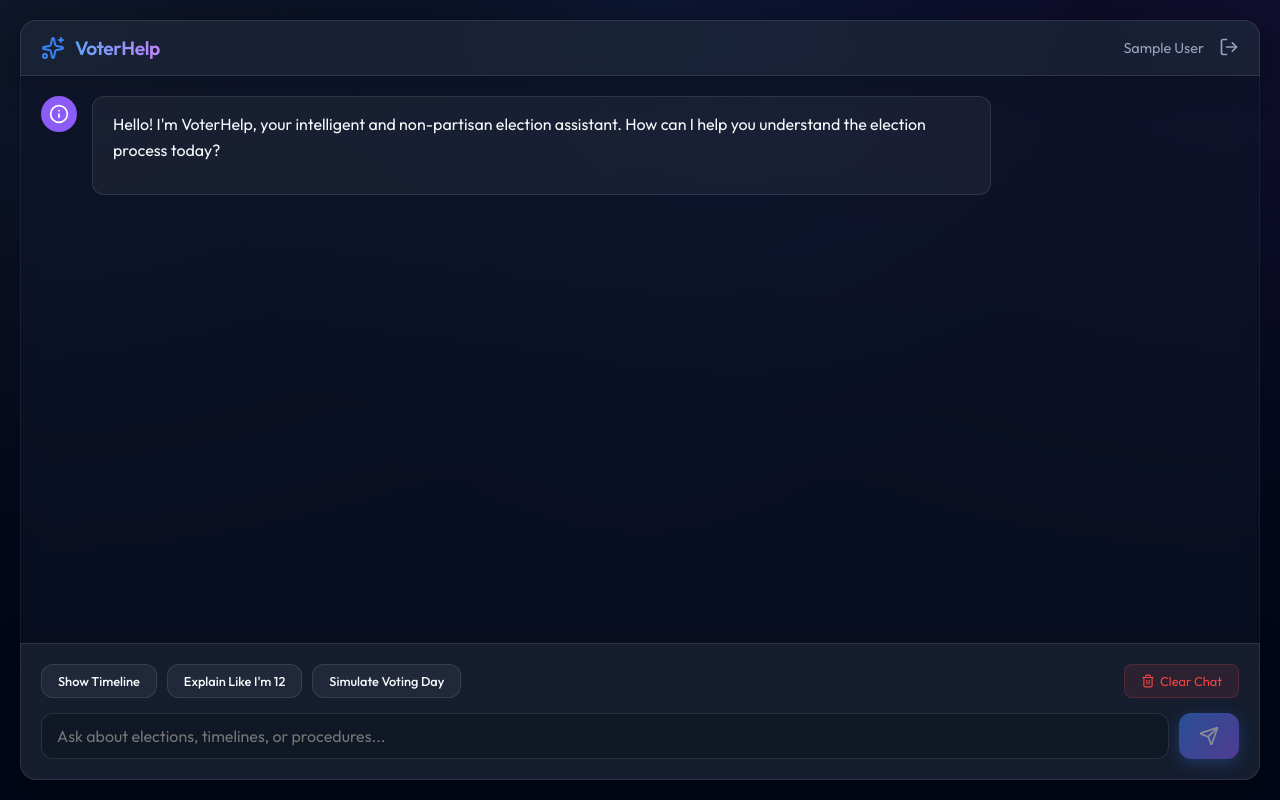
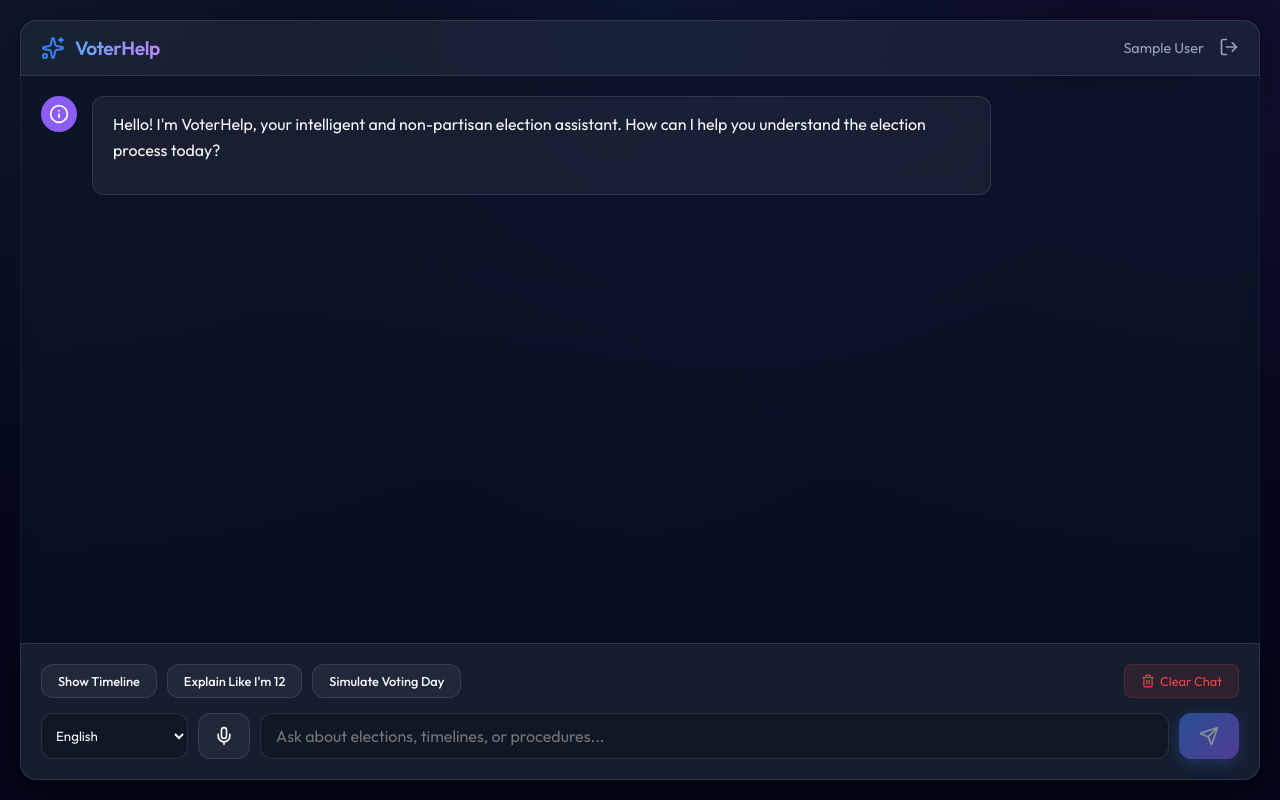
Before and after one commit to pk-isri-design/VoterChat, a React app in the folder frontend/: page / in a window 1280 px wide. Built offline with nearby package versions, Linux system fonts and the light colour scheme; no server answers; sample sign-in values are in the browser's storage; the HTML template or start-up script is replaced by a standard one.

Commit message:
Add speech-to-text, dropdown styling, and README

```diff
--- a/frontend/src/components/ChatInterface.jsx
+++ b/frontend/src/components/ChatInterface.jsx
@@ -2,7 +2,7 @@ import React, { useState, useRef, useEffect } from 'react';
 import axios from 'axios';
 import { marked } from 'marked';
 import { logout } from '../firebase';
-import { Send, LogOut, Loader2, Sparkles, User, Info, Trash2 } from 'lucide-react';
+import { Send, LogOut, Loader2, Sparkles, User, Info, Trash2, Mic, MicOff } from 'lucide-react';
 
 export default function ChatInterface({ user }) {
   const [messages, setMessages] = useState([
@@ -10,7 +10,48 @@ export default function ChatInterface({ user }) {
   ]);
   const [input, setInput] = useState('');
   const [loading, setLoading] = useState(false);
+  const [isListening, setIsListening] = useState(false);
+  const [speechLanguage, setSpeechLanguage] = useState('en-IN');
   const messagesEndRef = useRef(null);
+  const recognitionRef = useRef(null);
+
+  useEffect(() => {
+    const SpeechRecognition = window.SpeechRecognition || window.webkitSpeechRecognition;
+    if (SpeechRecognition) {
+      recognitionRef.current = new SpeechRecognition();
+      recognitionRef.current.continuous = false;
+      recognitionRef.current.interimResults = false;
+
+      recognitionRef.current.onresult = (event) => {
+        const transcript = event.results[0][0].transcript;
+        setInput(transcript);
+      };
+
+      recognitionRef.current.onerror = (event) => {
+        console.error("Speech recognition error", event.error);
+        setIsListening(false);
+      };
+
+      recognitionRef.current.onend = () => {
+        setIsListening(false);
+      };
+    }
+  }, []);
+
+  const toggleListening = () => {
+    if (isListening) {
+      recognitionRef.current?.stop();
+      setIsListening(false);
+    } else {
+      if (recognitionRef.current) {
+        recognitionRef.current.lang = speechLanguage;
+        recognitionRef.current.start();
+        setIsListening(true);
+      } else {
+        alert("Your browser does not support Speech Recognition.");
+      }
+    }
+  };
 
   const scrollToBottom = () => {
     messagesEndRef.current?.scrollIntoView({ behavior: 'smooth' });
@@ -146,6 +187,42 @@ export default function ChatInterface({ user }) {
           </button>
         </div>
         <div style={{ display: 'flex', gap: '10px' }}>
+          <select
+            value={speechLanguage}
+            onChange={(e) => setSpeechLanguage(e.target.value)}
+            style={{
+              background: 'rgba(0, 0, 0, 0.2)',
+              border: '1px solid var(--glass-border)',
+              borderRadius: 'var(--radius-md)',
+              padding: '0 10px',
+              color: 'var(--text-main)',
+              outline: 'none',
+              cursor: 'pointer'
+            }}
+            title="Select Spoken Language"
+          >
+            <option value="en-IN" style={{color: 'black'}}>English</option>
+            <option value="hi-IN" style={{color: 'black'}}>Hindi (हिन्दी)</option>
+            <option value="bn-IN" style={{color: 'black'}}>Bengali (বাংলা)</option>
+            <option value="ta-IN" style={{color: 'black'}}>Tamil (தமிழ்)</option>
+            <option value="te-IN" style={{color: 'black'}}>Telugu (తెలుగు)</option>
+            <option value="mr-IN" style={{color: 'black'}}>Marathi (मराठी)</option>
+            <option value="gu-IN" style={{color: 'black'}}>Gujarati (ગુજરાતી)</option>
+          </select>
+          <button
+            className="btn-secondary"
+            onClick={toggleListening}
+            style={{
+              display: 'flex', alignItems: 'center', justifyContent: 'center',
+              padding: '0 15px',
+              background: isListening ? 'rgba(239, 68, 68, 0.2)' : 'rgba(255, 255, 255, 0.05)',
+              color: isListening ? '#ef4444' : 'var(--text-main)',
+              border: `1px solid ${isListening ? 'rgba(239, 68, 68, 0.3)' : 'var(--glass-border)'}`
+            }}
+            title={isListening ? "Stop listening" : "Start speaking"}
+          >
+            {isListening ? <MicOff size={20} /> : <Mic size={20} />}
+          </button>
           <input
             type="text"
             value={input}
```
Also changed, not shown: 1 other file (tests, documents, lock files or other folders).
